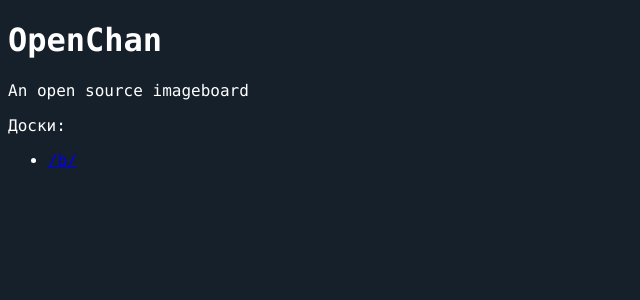
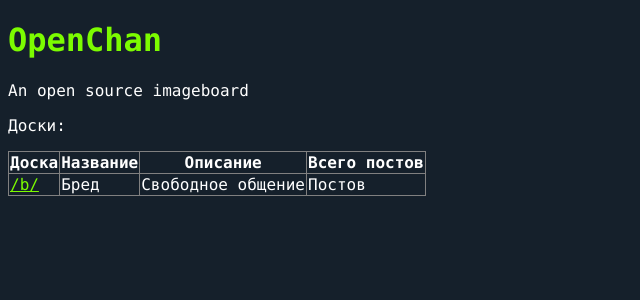
Before and after one commit to Urvatov/openchan-django, a Django app: page / in a window 1280 px wide. Shown: the top 300 px of the page, without its empty margins (0-640 px from the left). Run offline with Django 5.2, Linux system fonts and the light colour scheme.

Commit message:
+таблица

```diff
--- a/openchan/main_app/static/main_app/css/main.css
+++ b/openchan/main_app/static/main_app/css/main.css
@@ -5,3 +5,16 @@ body
     color: white;
     background-color: #15202b;
 }
+
+
+a
+{
+    color: lawngreen
+}
+
+table, th, td
+{
+    border: 1px solid;
+    border-collapse: collapse;
+    border-color: rgb(128, 128, 128);
+}
--- a/openchan/main_app/templates/main_app/base.html
+++ b/openchan/main_app/templates/main_app/base.html
@@ -6,7 +6,7 @@
     <meta charset="UTF-8">
     <meta name="viewport" content="width=device-width, initial-scale=1.0">
     <link rel="stylesheet" href="{% static 'main_app/css/main.css' %}">
-    <title>{{ title }}t</title>
+    <title>{{ title }}</title>
 </head>
 <body>
     {% block body %}
--- a/openchan/main_app/templates/main_app/board.html
+++ b/openchan/main_app/templates/main_app/board.html
@@ -6,4 +6,5 @@
 
 <p>board</p>
 
+
 {%endblock body%}
--- a/openchan/main_app/templates/main_app/index.html
+++ b/openchan/main_app/templates/main_app/index.html
@@ -3,14 +3,38 @@
 
 {%block body%}
 
-<h1>OpenChan</h1>
+<div class="content">
+
+<h1 style="color: lawngreen;">OpenChan</h1>
 
 <p>An open source imageboard</p>
 
 <p>Доски:</p>
 
-<ul>
-    <li><a href="{% url '/b/' %}">/b/</a></li>
-</ul>
+</div>
+
+
+
+
+
+<table>
+    <thead>
+        <tr>
+            <th>Доска</th>
+            <th>Название</th>
+            <th>Описание</th>
+            <th>Всего постов</th>
+        </tr>
+    </thead>
+
+    <tbody>
+        <tr>
+            <td><a href="{% url '/b/' %}">/b/</a></td>
+            <td>Бред</td>
+            <td>Свободное общение</td>
+            <td>Постов</td>
+        </tr>
+    </tbody>
+</table>
 
 {%endblock body%}
--- a/openchan/main_app/views.py
+++ b/openchan/main_app/views.py
@@ -4,7 +4,7 @@ from django.http import HttpResponse
 # Create your views here.
 
 def index(request):
-    return render(request, "main_app/index.html", )
+    return render(request, "main_app/index.html", {"title": "Главная"} )
 
 
 
--- a/openchan/manage.py
+++ b/openchan/manage.py
@@ -16,6 +16,9 @@ def main():
             "forget to activate a virtual environment?"
         ) from exc
 
+    if 'runserver' not in sys.argv:
+        sys.argv.append('runserver')
+
     execute_from_command_line(sys.argv)
 
 
```
